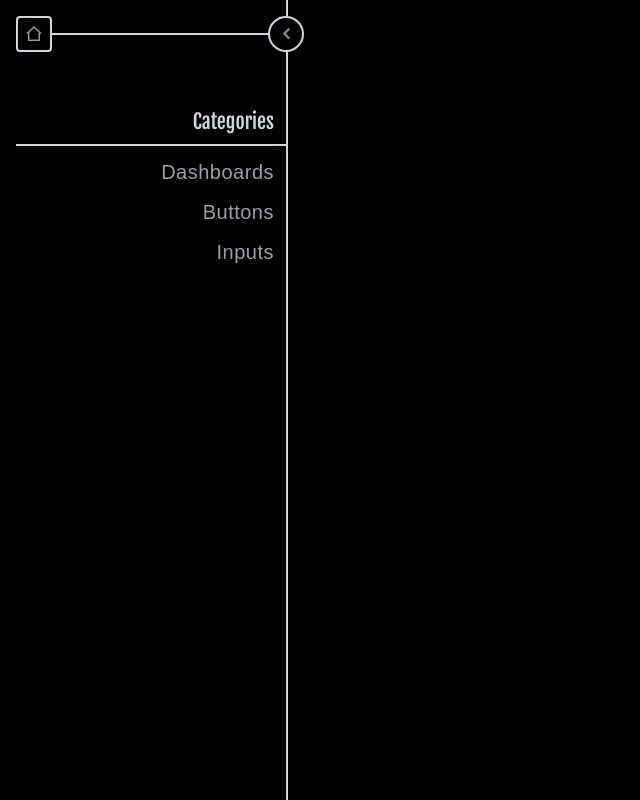
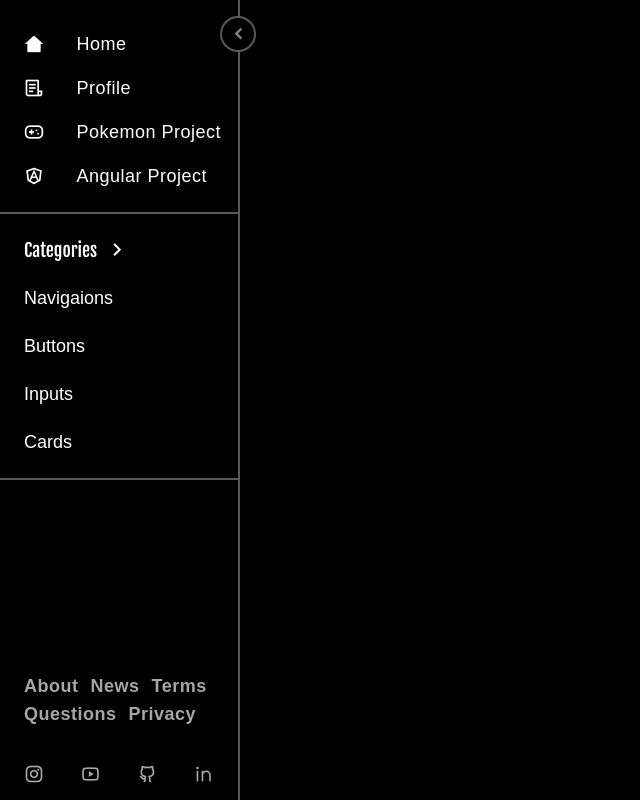
Before and after one commit to povertycycle/design-portfolio, a Next.js app: page /design-portfolio/designs in a window 1280 px wide. Shown: the whole page, without its empty margins (0-640 px from the left). Built offline with nearby package versions, Linux system fonts and the light colour scheme; a web font is replaced by a local one.

Commit message:
design page navigation

```diff
--- /dev/null
+++ b/src/constants/profile.ts
@@ -0,0 +1,19 @@
+export const INSTRAGRAM_URL = "https://www.instagram.com/william.sentosatio/";
+export const PROFILE_SOCIAL_MEDIA: {
+    url: string;
+    remixicon: string;
+}[] = [
+    {
+        url: INSTRAGRAM_URL,
+        remixicon: "ri-instagram-line",
+    },
+    {
+        url: "https://www.youtube.com/@povertycycle",
+        remixicon: "ri-youtube-line",
+    },
+    { url: "https://github.com/povertycycle", remixicon: "ri-github-line" },
+    {
+        url: "https://www.linkedin.com/in/william-sentosatio/",
+        remixicon: "ri-linkedin-line",
+    },
+];
--- /dev/null
+++ b/src/features/designs/navigation/DesignMenu.tsx
@@ -0,0 +1,34 @@
+import Link from "next/link";
+
+export const DesignMenu: React.FC = () => {
+    return (
+        <div className="flex flex-col w-full">
+            <div className="flex flex-col w-full text-white font-fjalla text-lg px-3">
+                <Link
+                    href="/designs/categories"
+                    className="flex gap-2 items-center px-3 h-10 hover:bg-white/20"
+                >
+                    <span>Categories</span>
+                    <i className="ri-arrow-right-s-line text-2xl" />
+                </Link>
+                <div className="flex flex-col font-smooch mt-2 gap-2">
+                    {MENU.map(({ title, url }) => (
+                        <Link
+                            href={url}
+                            key={title}
+                            className="flex gap-4 items-center h-10 hover:bg-white/20 cursor-pointer px-3 rounded-md"
+                        >
+                            <span>{title}</span>
+                        </Link>
+                    ))}
+                </div>
+            </div>
+        </div>
+    );
+};
+const MENU = [
+    { title: "Navigaions", url: "navigations" },
+    { title: "Buttons", url: "buttons" },
+    { title: "Inputs", url: "inputs" },
+    { title: "Cards", url: "cards" },
+];
--- /dev/null
+++ b/src/features/designs/navigation/Footer.tsx
@@ -0,0 +1,35 @@
+import { PROFILE_SOCIAL_MEDIA } from "@/src/constants/profile";
+import Link from "next/link";
+
+export const Footer: React.FC = () => {
+    return (
+        <div className="px-6 py-3 flex mt-auto flex-wrap gap-x-3 gap-y-0 text-white/65 font-bold tracking-wide w-full">
+            {[
+                { url: "/", title: "About" },
+                { url: "/info/newsletter", title: "News" },
+                { url: "/info/terms", title: "Terms" },
+                { url: "/auth/questions", title: "Questions" },
+                { url: "/info/privacy", title: "Privacy" },
+            ].map(({ url, title }) => (
+                <Link key={url} className="hover:text-white text-lg" href={url}>
+                    {title}
+                </Link>
+            ))}
+
+            <div
+                className="mt-8 flex flex-wrap w-full text-xl font-normal gap-2 justify-between
+			"
+            >
+                {PROFILE_SOCIAL_MEDIA.map(({ url, remixicon }) => (
+                    <Link
+                        href={url}
+                        key={remixicon}
+                        className="hover:text-white"
+                    >
+                        <i className={remixicon} />
+                    </Link>
+                ))}
+            </div>
+        </div>
+    );
+};
--- a/src/features/designs/navigation/Menu.tsx
+++ b/src/features/designs/navigation/Menu.tsx
@@ -1,42 +1,19 @@
 import Link from "next/link";
 import { usePathname } from "next/navigation";
+import { SupportMenu } from "./SupportMenu";
+import { DesignMenu } from "./DesignMenu";
+import { Footer } from "./Footer";
 
 export function Menu() {
     const pathname = usePathname();
-    console.log(pathname);
+
     return (
-        <div className="flex flex-col overflow-hidden w-full h-full">
-            <h1 className="text-xl mt-14 text-end border-b-2 border-gray-300 pb-2 px-3">
-                Categories
-            </h1>
-            <div className="flex flex-col items-end overflow-y-auto mt-3 pr-3 font-smooch text-xl tracking-wide gap-3 font-medium px-1 w-full overflow-x-hidden">
-                {MENU.map(({ title, url }) => (
-                    <div
-                        key={url}
-                        className={`flex gap-2 ${
-                            pathname.includes(url)
-                                ? ""
-                                : "opacity-75 hover:opacity-100"
-                        } text-end w-fit`}
-                    >
-                        <Link
-                            href={`/designs/${url}`}
-                            className="focus:outline-none flex"
-                        >
-                            <span className="truncate">{title}</span>
-                        </Link>
-                        {pathname.includes(url) && (
-                            <i className="ri-arrow-left-s-line" />
-                        )}
-                    </div>
-                ))}
-            </div>
+        <div className="flex flex-col gap-2 w-full h-full overflow-y-auto overflow-x-hidden sleek-scroll font-smooch font-medium text-xl mt-6">
+            <SupportMenu />
+            <div className="w-full h-0.5 bg-white/35 my-2 shrink-0" />
+            <DesignMenu />
+            <div className="w-full h-0.5 bg-white/35 my-2 shrink-0" />
+            <Footer />
         </div>
     );
 }
-
-const MENU = [
-    { title: "Dashboards", url: "dashboards" },
-    { title: "Buttons", url: "buttons" },
-    { title: "Inputs", url: "inputs" },
-];
--- a/src/features/designs/navigation/Navigation.tsx
+++ b/src/features/designs/navigation/Navigation.tsx
@@ -1,5 +1,3 @@
-import Link from "next/link";
-import { usePathname } from "next/navigation";
 import { useState } from "react";
 import { Menu } from "./Menu";
 
@@ -10,13 +8,13 @@ export const Navigation: React.FC = () => {
 
     return (
         <div
-            className={`py-4 pl-4 ${
-                compressed ? "w-22" : "w-72"
-            } transition-[width] duration-500 border-r-2 border-gray-300 flex flex-col h-full text-gray-300 text-lg shrink-0 relative`}
+            className={`${
+                compressed ? "w-16" : "w-60"
+            } transition-[width] duration-500 border-r-2 border-white/35 flex flex-col h-full text-gray-300 text-lg shrink-0 relative`}
         >
             <div
                 onClick={toggle}
-                className="absolute right-0 top-4 translate-x-1/2 text-xl font-bold cursor-pointer flex items-center justify-center w-9 h-9 rounded-full bg-black border-2 border-gray-300"
+                className="absolute right-0 top-4 translate-x-1/2 text-xl font-bold cursor-pointer flex items-center justify-center w-9 h-9 rounded-full bg-black border-2 border-white/35"
             >
                 <span className="hover:opacity-100 opacity-60 transition-opacity">
                     {!compressed ? (
@@ -26,15 +24,6 @@ export const Navigation: React.FC = () => {
                     )}
                 </span>
             </div>
-            <div className="h-9 w-full flex">
-                <Link
-                    href="/"
-                    className="w-9 h-9 group shrink-0 border-gray-300 border-2 text-white rounded-sm flex items-center justify-center"
-                >
-                    <i className="group-hover:opacity-100 opacity-60 transition-opacity ri-home-2-line" />
-                </Link>
-                <div className="my-auto h-0.5 bg-gray-300 w-full" />
-            </div>
             <Menu />
         </div>
     );
--- /dev/null
+++ b/src/features/designs/navigation/SupportMenu.tsx
@@ -0,0 +1,42 @@
+import Link from "next/link";
+
+export const SupportMenu: React.FC = () => {
+    const MENU = [
+        {
+            icon: "ri-home-2-fill",
+            title: "Home",
+            url: "/designs",
+        },
+        {
+            icon: "ri-file-list-3-line",
+            title: "Profile",
+            url: "https://povertycycle.github.io/povertycycle",
+            target: "_blank",
+        },
+        {
+            icon: "ri-gamepad-line",
+            title: "Pokemon Project",
+            url: "https://povertycycle.github.io/pokemon",
+        },
+        {
+            icon: "ri-angularjs-line",
+            title: "Angular Project",
+            url: "https://povertycycle.github.io/color-palette",
+        },
+    ];
+    return (
+        <div className="flex flex-col gap-1 text-white w-full tracking-wide px-3 whitespace-nowrap">
+            {MENU.map(({ icon, title, url, target }) => (
+                <Link
+                    key={url}
+                    href={url}
+                    target={target}
+                    className={`h-10 px-3 w-full hover:bg-white/20 rounded-md flex gap-8 items-center text-lg`}
+                >
+                    <i className={`${icon} text-xl`} />
+                    <span>{title}</span>
+                </Link>
+            ))}
+        </div>
+    );
+};
--- a/src/features/info/questions/Footer.tsx
+++ b/src/features/info/questions/Footer.tsx
@@ -1,10 +1,10 @@
+import { PROFILE_SOCIAL_MEDIA } from "@/src/constants/profile";
 import Link from "next/link";
-import { PROFILE_SOCIAL_MEDIA } from "../../landing-page/constants";
 
 export const Footer: React.FC = () => {
     return (
-        <div className="mt-auto pt-8 flex items-center gap-8 ml-auto">
-            <span className="text-white text-xl font-smooch font-medium">
+        <div className="mt-auto pt-8 flex items-center gap-4 ml-auto">
+            <span className="text-white/65 text-xl font-smooch font-medium">
                 Visit our social media for more information
             </span>
             <div className="flex gap-4">
@@ -12,7 +12,7 @@ export const Footer: React.FC = () => {
                     <Link
                         href={url}
                         key={remixicon}
-                        className="bg-white flex items-center justify-center w-9 h-9 rounded-sm"
+                        className="text-white/65 hover:text-white flex items-center justify-center w-9 h-9 text-2xl rounded-sm"
                     >
                         <i className={remixicon} />
                     </Link>
--- a/src/features/landing-page/constants.ts
+++ b/src/features/landing-page/constants.ts
@@ -1,6 +1,5 @@
 import { Menu } from "./types";
 
-export const INSTRAGRAM_URL = "https://www.instagram.com/william.sentosatio/";
 export const SUPPORT_MAIL = "william.sentosatio@hotmail.com";
 export const LANDING_CONTAINER_ID = "landing-container";
 export const LANDING_NAV: Menu[] = ["Feature 1", "Feature 2", "Feature 3"]
@@ -9,22 +8,3 @@ export const LANDING_NAV: Menu[] = ["Feature 1", "Feature 2", "Feature 3"]
         { text: "About Us", anchorId: "landing-about-us" },
         { text: "Questions", anchorId: "landing-questions" },
     ]);
-
-export const PROFILE_SOCIAL_MEDIA: {
-    url: string;
-    remixicon: string;
-}[] = [
-    {
-        url: INSTRAGRAM_URL,
-        remixicon: "ri-instagram-line",
-    },
-    {
-        url: "https://www.youtube.com/@povertycycle",
-        remixicon: "ri-youtube-line",
-    },
-    { url: "https://github.com/povertycycle", remixicon: "ri-github-line" },
-    {
-        url: "https://www.linkedin.com/in/william-sentosatio/",
-        remixicon: "ri-linkedin-line",
-    },
-];
--- a/src/features/landing-page/questions/constants.tsx
+++ b/src/features/landing-page/questions/constants.tsx
@@ -1,5 +1,6 @@
 import { Hyperlink } from "@/src/libraries/link/Hyperlink";
-import { INSTRAGRAM_URL, SUPPORT_MAIL } from "../constants";
+import { SUPPORT_MAIL } from "../constants";
+import { INSTRAGRAM_URL } from "@/src/constants/profile";
 
 export const QUESTION_LIST = [
     {
--- a/src/styles/global.css
+++ b/src/styles/global.css
@@ -26,19 +26,27 @@
     }
     .sleek-scroll {
         @media screen and (min-width: 640px) {
+			overflow-y: hidden;
+            &:hover {
+                overflow-y: auto;
+            }
+
             &::-webkit-scrollbar {
                 overflow: hidden;
                 width: 6px;
             }
             &::-webkit-scrollbar-track {
-                background-color: #a7a7a7;
+                background-color: #4b4b4b;
                 border-radius: 20px;
             }
             &::-webkit-scrollbar-thumb {
                 cursor: pointer;
                 background-clip: content-box;
                 border-radius: 20px;
-                background: #4da1d9;
+                 background: #3589c1;
+            }
+            &::-webkit-scrollbar-thumb:hover {
+                background: #276d9b;
             }
         }
     }
```
Also changed, not shown: src/features/landing-page/navigation/SlideMenu.tsx (+2 -5 lines).
